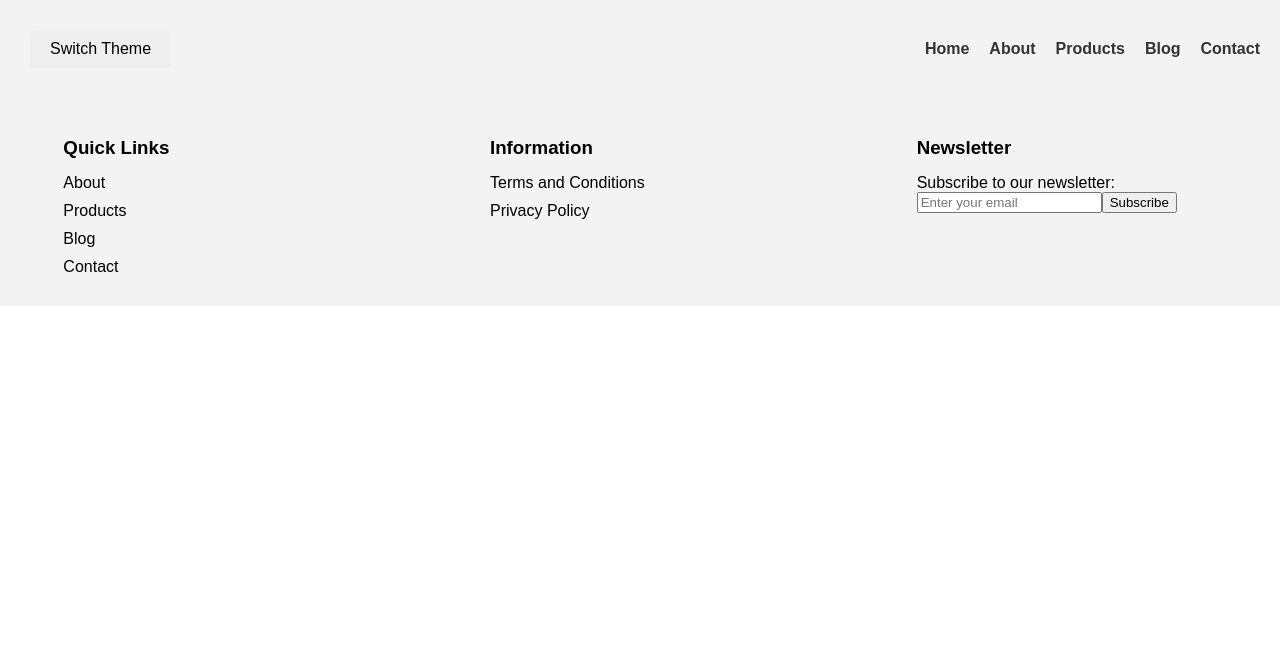
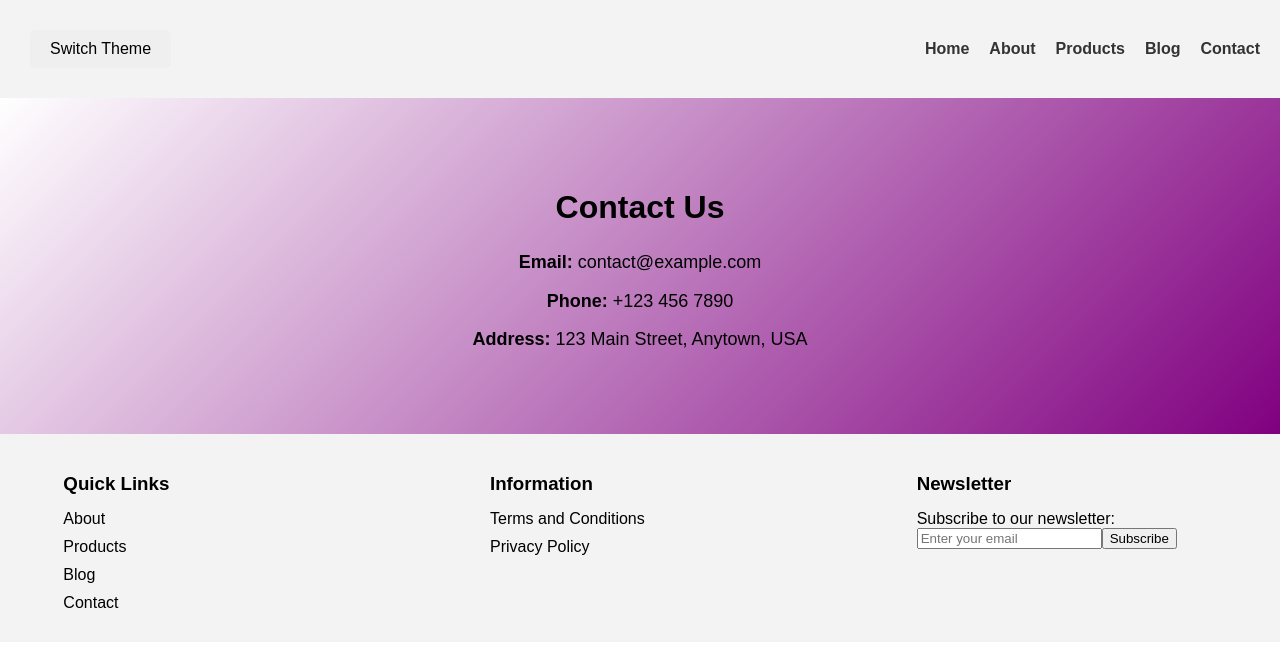
Before and after one commit to mariamkhutuashvili/tbc-academy-react-project, a React (Create React App) app: page /contact in a window 1280 px wide. Shown: the top 646 px of the page. Built offline with nearby package versions, Linux system fonts and the light colour scheme; the HTML template or start-up script is replaced by a standard one.

Commit message:
Add Contact page and update footer links

```diff
--- a/src/App.js
+++ b/src/App.js
@@ -3,6 +3,7 @@
 import MainContent from "./components/MainContent";
 import Footer from "./components/Footer";
 import Blog from "./components/blog/Blog";
+import Contact from "./components/contact/Contact";
 import "./App.css";
 
 function toggleTheme() {
@@ -20,6 +21,7 @@
             <Routes>
               <Route path="/" element={<MainContent />} />
               <Route path="/blog" element={<Blog />} />
+              <Route path="/contact" element={<Contact />} />
             </Routes>
           </div>
           <Footer />
--- a/src/components/Footer.jsx
+++ b/src/components/Footer.jsx
@@ -1,21 +1,23 @@
+import { Link } from "react-router-dom";
+
 function Footer() {
   return (
     <footer className="footer">
       <div className="footer-section">
         <h3>Quick Links</h3>
         <div className="footer-nav">
-          <a href="#about" className="footer-link">
+          <Link to="/about" className="footer-link">
             About
-          </a>
-          <a href="#products" className="footer-link">
+          </Link>
+          <Link to="/products" className="footer-link">
             Products
-          </a>
-          <a href="#blog" className="footer-link">
+          </Link>
+          <Link to="/blog" className="footer-link">
             Blog
-          </a>
-          <a href="#contact" className="footer-link">
+          </Link>
+          <Link to="/contact" className="footer-link">
             Contact
-          </a>
+          </Link>
         </div>
       </div>
       <div className="footer-section">
--- /dev/null
+++ b/src/components/contact/Contact.css
@@ -0,0 +1,11 @@
+.contact-container {
+  text-align: center;
+  padding: 50px 20px;
+  margin: 20px;
+}
+
+.contact-info p {
+  font-size: 18px;
+  line-height: 1.6;
+  margin: 10px 0;
+}
--- /dev/null
+++ b/src/components/contact/Contact.jsx
@@ -0,0 +1,22 @@
+import "./Contact.css";
+
+function Contact() {
+  return (
+    <div className="contact-container">
+      <h1>Contact Us</h1>
+      <div className="contact-info">
+        <p>
+          <strong>Email:</strong> contact@example.com
+        </p>
+        <p>
+          <strong>Phone:</strong> +123 456 7890
+        </p>
+        <p>
+          <strong>Address:</strong> 123 Main Street, Anytown, USA
+        </p>
+      </div>
+    </div>
+  );
+}
+
+export default Contact;
```
